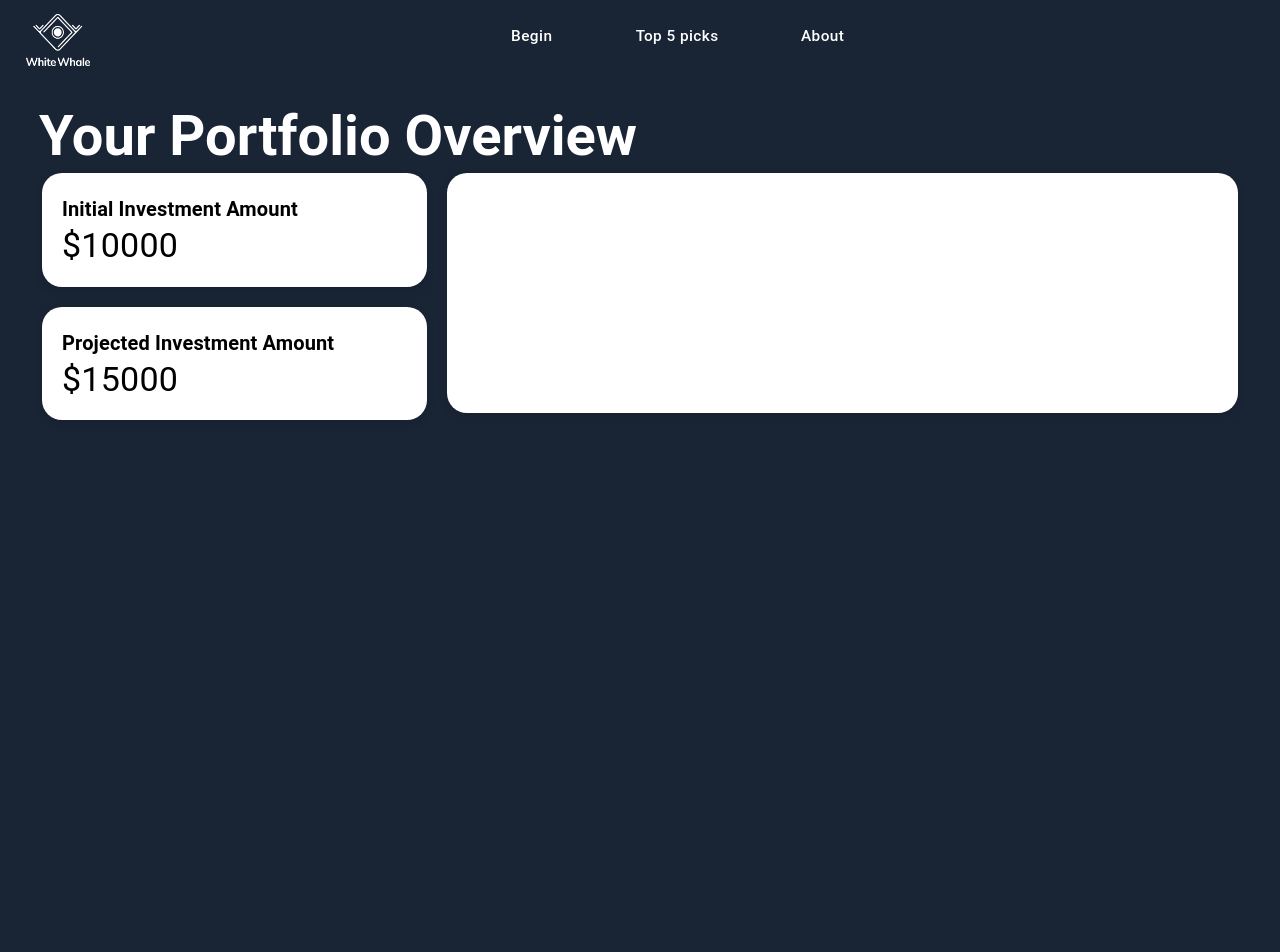
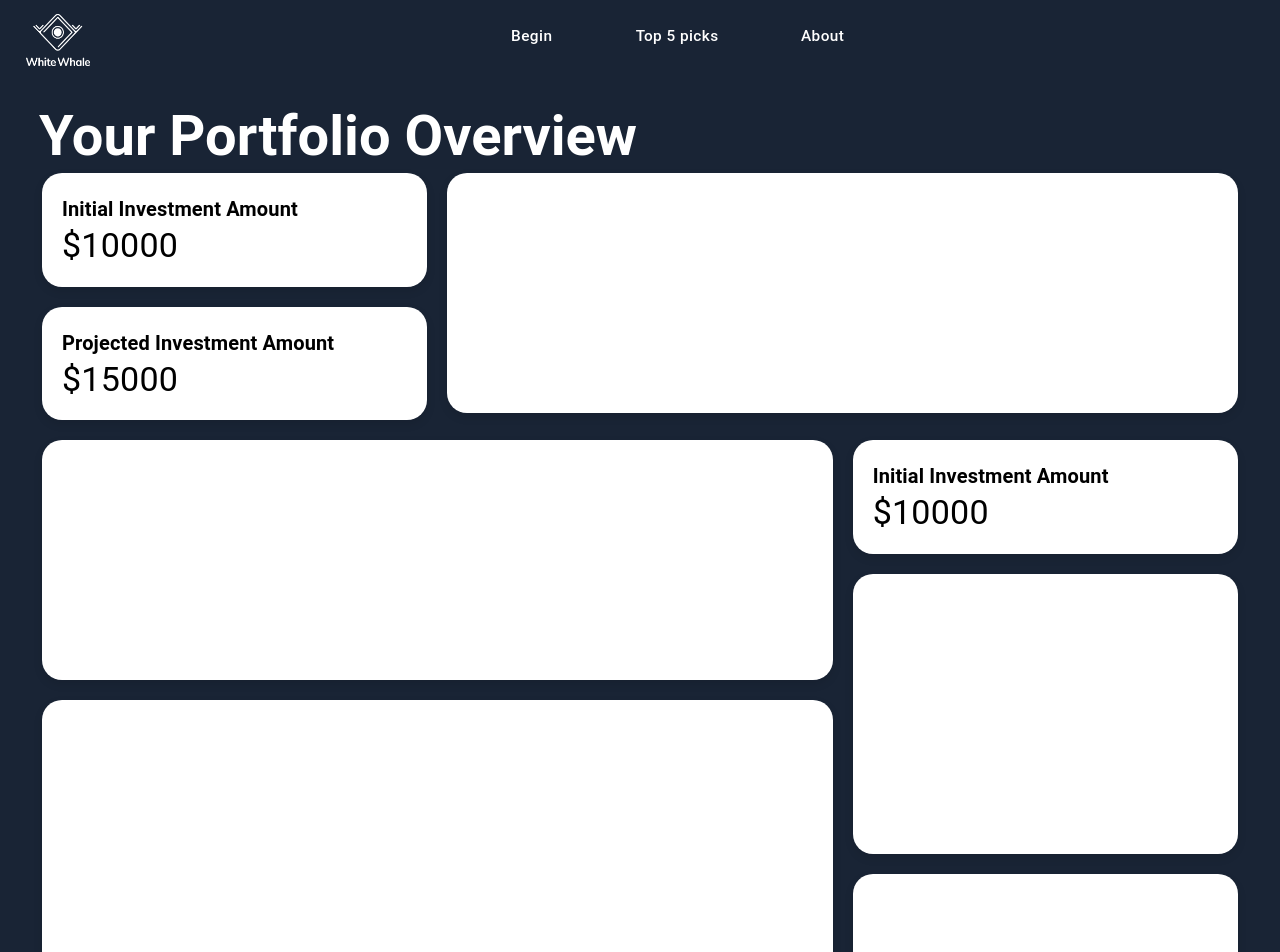
Before and after one commit to anishpatel321/investment_portfolio_optimizer, a React (Create React App) app in the folder client/: page /output in a window 1280 px wide. Shown: the top 952 px of the page. Before the commit the page ends 800 px from the top, so only its background shows below. Built offline with nearby package versions, Linux system fonts and the light colour scheme; no server answers; what mui-chips-input would draw is missing.

Commit message:
add more boxes for output temporary

```diff
--- a/client/src/pages/OutputPage.js
+++ b/client/src/pages/OutputPage.js
@@ -43,6 +43,31 @@ const OutputPage = () => {
             </div>
           </StyledBox>
         </Grid>
+        <Grid item xs={12} md={8} style={{ padding: '0 10px' }}>
+          <StyledBox>
+            <PieChartGraph />
+            {/* this is the box under the invest and porj amounts, has another pie chart for now */}
+          </StyledBox>
+          <StyledBox style={{height: '40vh'}}>
+            {/* another box under 2nd pie chart */}
+
+          </StyledBox>
+        </Grid>
+        <Grid item xs={12} md={4} style={{ padding: '0 10px' }}>
+          <StyledBox>
+            <Typography variant="h6" style={{ fontWeight: 'bold' }}>Initial Investment Amount</Typography>
+            <Typography variant="h4">${initialInvestmentAmount}</Typography>
+            {/* This box has just 2 typography (text) elements, can also add more than just text */}
+          </StyledBox>
+          <StyledBox style={{height: '30vh', alignItems: 'center'}}>
+            {/* another box with mismatched height, change as needed */}
+            <PieChartGraph />
+          </StyledBox>
+          <StyledBox style={{height: '17vh'}}>
+            {/* another box under 3nd pie chart */}
+
+          </StyledBox>
+        </Grid>
       </Grid>
     </>
   );
```
